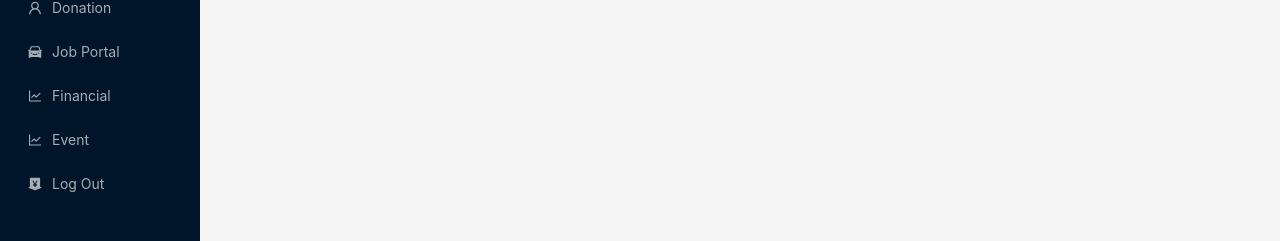
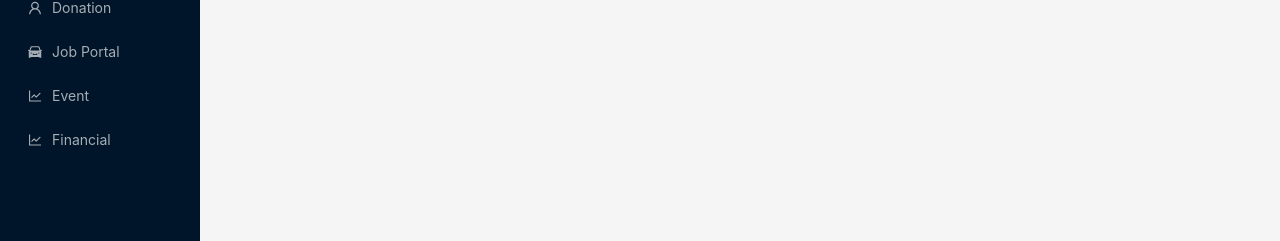
Before and after one commit to Sahan-Sandeepa/No_Poverty, a React (Create React App) app in the folder frontend/: page / in a window 1280 px wide. Shown: the part 158-399 px from the top of the page. Built offline with nearby package versions, Linux system fonts and the light colour scheme.

Commit message:
update slider navigation

```diff
--- a/frontend/src/components/header.js
+++ b/frontend/src/components/header.js
@@ -40,9 +40,8 @@ const Dashboard = props => {
         getItem("Dashboard", 0, <BankTwoTone />),
         getItem("Donation", 1, <UserOutlined />),
         getItem("Job Portal", 2, <CarFilled />),
-        getItem("Financial", 3, <LineChartOutlined />),
         getItem("Event", 3, <LineChartOutlined />),
-        getItem("Log Out", 4, <MoneyCollectFilled />),
+        getItem("Financial", 4, <LineChartOutlined />),
 
     ]
 
```
